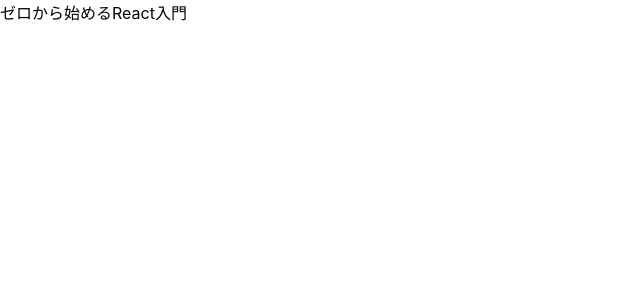
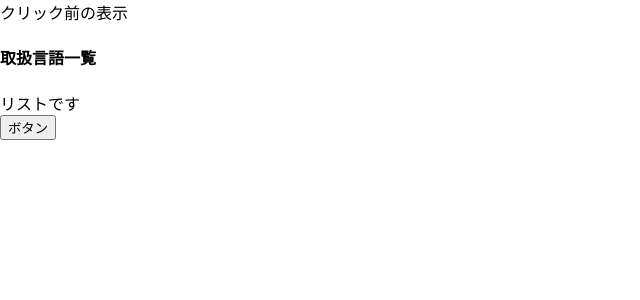
Before and after one commit to Sakai-yu0321/react-tutorial, a React (Create React App) app: page / in a window 1280 px wide. Shown: the top 300 px of the page, without its empty margins (0-640 px from the left). Built offline with nearby package versions, Linux system fonts and the light colour scheme.

Commit message:
コンポーネントの作成と利用、stateを使ってみる

```diff
--- a/src/App.js
+++ b/src/App.js
@@ -1,6 +1,19 @@
+import { useState } from 'react';
+import { List } from "./List";
+
 function App() {
+  const [description, setDescription] = useState('クリック前の表示');
+
+  const changeDescription = () => {
+    setDescription('クリック後の表示です');
+  }
+
   return (
-    <div>ゼロから始めるReact入門</div>
+    <div>
+      { description }
+      <List title="取扱言語一覧"/>
+      <button onClick={changeDescription}>ボタン</button>
+    </div>
   );
 }
 
--- /dev/null
+++ b/src/List.js
@@ -0,0 +1,23 @@
+// export const List = (props) => {
+//   const title = props.title;
+//   return (
+//     <div>
+//       <h4>{ title }</h4>
+//       <div>リストです</div>
+//     </div>
+//   )
+// }
+
+// ↑は↓のように書くこともできる。
+// propsを省略し
+// オブジェクトのキーであるタイトルを関数の引数に指定して呼び出す
+// 短く簡潔に書けるからよき！
+
+export const List = ({title}) => {
+  return (
+    <div>
+      <h4>{ title }</h4>
+      <div>リストです</div>
+    </div>
+  )
+}
```
